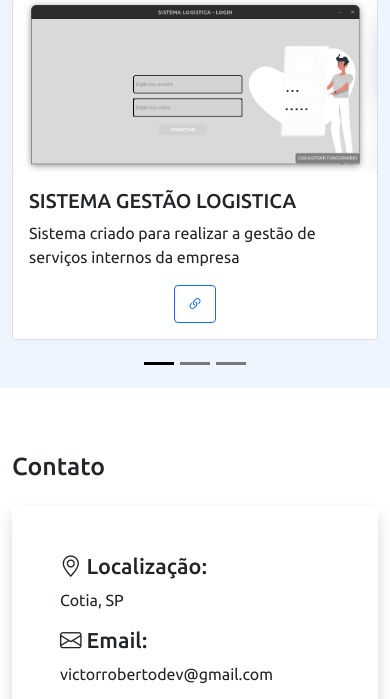
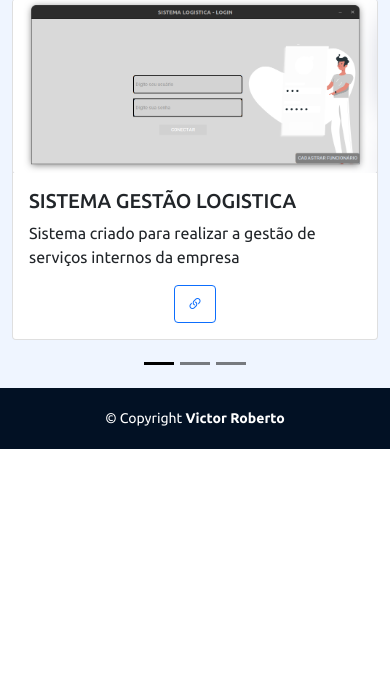
Before and after one commit to VictorRobert0/PORTFOLIO-FLASK---VICTOR-ROBERTO-ATUALIZADO2023, a Flask app: page / in a window 390 px wide; the page is wider, and only the part inside the window is pictured. Shown: the part 5357-6056 px from the top of that part. After the commit the page ends 5806 px from the top of that part, so only its background shows below. Run offline with Flask 3, Linux system fonts and the light colour scheme; some libraries are stand-ins or nearby versions.

Commit message:
RESPONSIVIDADE ARRUMADA

```diff
--- a/index.html
+++ b/index.html
@@ -456,35 +456,6 @@
     </section>
 
 
-    <section class="pt-5 pb-5" id="contato">
-
-      <div class="container mb-5">
-        <h2 class='pt-3 pb-3'>Contato</h2>
-
-        <div class="row">
-
-          <div class="col-md-5">
-            <div class="card p-5 shadow border-0" data-anime="up">
-              <div class="endereco">
-                <h4><i class="bi bi-geo-alt"></i> Localização:</h4>
-                <p>Cotia, SP</p>
-              </div>
-
-              <div class="email">
-                <h4><i class="bi bi-envelope"></i> Email:</h4>
-                <p>victorrobertodev@gmail.com</p>
-              </div>
-
-              <iframe
-                src="https://www.google.com/maps/embed?pb=!1m18!1m12!1m3!1d14623.282773770554!2d-46.95865705990136!3d-23.61076272513786!2m3!1f0!2f0!3f0!3m2!1i1024!2i768!4f13.1!3m3!1m2!1s0x94cf077ed7f80303%3A0xc89e7f091eec455!2sCentro%2C%20Cotia%20-%20SP!5e0!3m2!1spt-BR!2sbr!4v1692249346836!5m2!1spt-BR!2sbr" width="450" height="550" style="border:0;" allowfullscreen="" loading="lazy" referrerpolicy="no-referrer-when-downgrade"></iframe>"
-            </div>
-          </div>
-
-
-        </div>
-      </div>
-
-    </section>
 
 
 
--- a/templates/index.html
+++ b/templates/index.html
@@ -456,35 +456,6 @@
     </section>
 
 
-    <section class="pt-5 pb-5" id="contato">
-
-      <div class="container mb-5">
-        <h2 class='pt-3 pb-3'>Contato</h2>
-
-        <div class="row">
-
-          <div class="col-md-5">
-            <div class="card p-5 shadow border-0" data-anime="up">
-              <div class="endereco">
-                <h4><i class="bi bi-geo-alt"></i> Localização:</h4>
-                <p>Cotia, SP</p>
-              </div>
-
-              <div class="email">
-                <h4><i class="bi bi-envelope"></i> Email:</h4>
-                <p>victorrobertodev@gmail.com</p>
-              </div>
-
-              <iframe
-                src="https://www.google.com/maps/embed?pb=!1m18!1m12!1m3!1d14623.282773770554!2d-46.95865705990136!3d-23.61076272513786!2m3!1f0!2f0!3f0!3m2!1i1024!2i768!4f13.1!3m3!1m2!1s0x94cf077ed7f80303%3A0xc89e7f091eec455!2sCentro%2C%20Cotia%20-%20SP!5e0!3m2!1spt-BR!2sbr!4v1692249346836!5m2!1spt-BR!2sbr" width="450" height="550" style="border:0;" allowfullscreen="" loading="lazy" referrerpolicy="no-referrer-when-downgrade"></iframe>"
-            </div>
-          </div>
-
-
-        </div>
-      </div>
-
-    </section>
 
 
 
```
